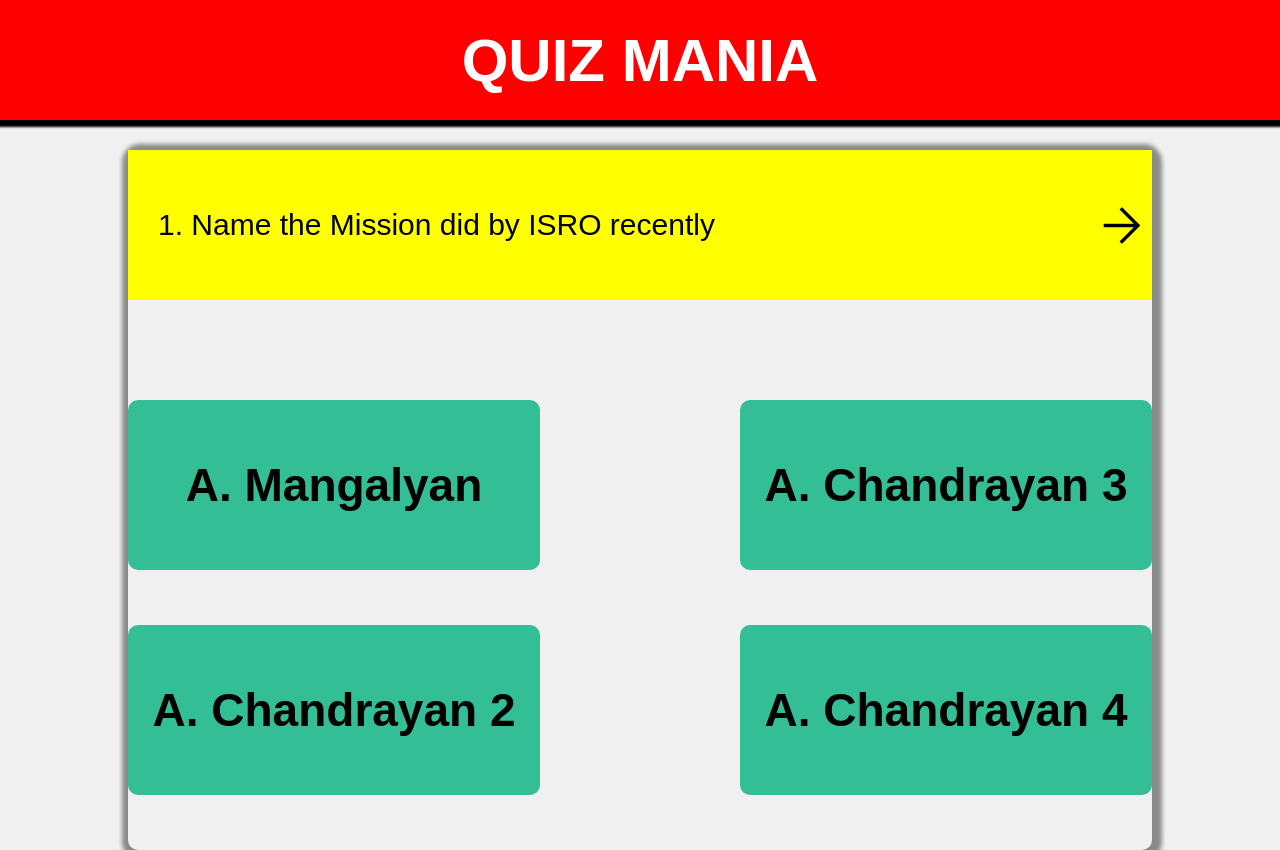
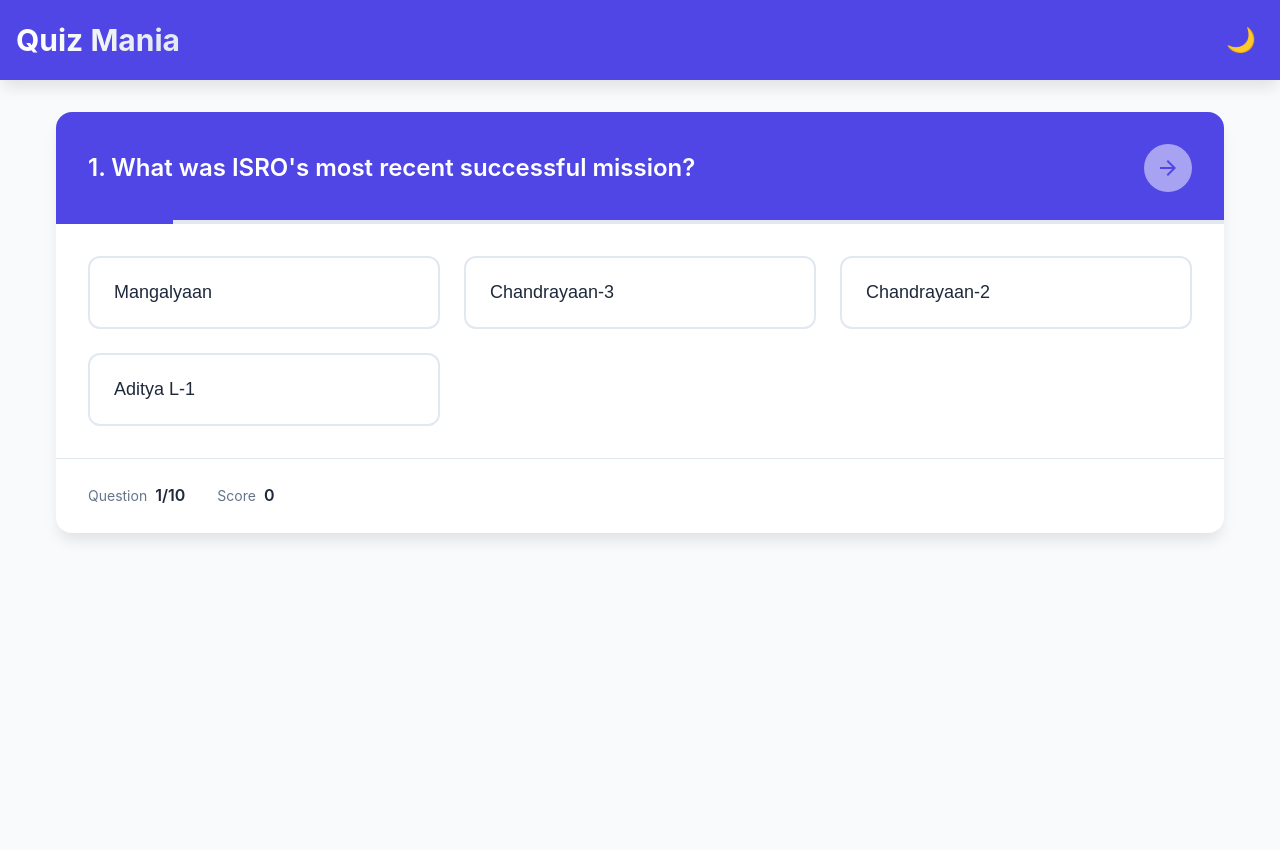
Before and after one commit to Sushanth-Hebri/Quizzopia, a plain HTML site: page index.html in a window 1280 px wide. After the commit the page ends 800 px from the top, so only its background shows below. Drawn offline with nearby package versions, Linux system fonts and the light colour scheme.

Commit message:
Update index.html

```diff
--- a/index.html
+++ b/index.html
@@ -3,246 +3,441 @@
 <head>
     <meta charset="UTF-8">
     <meta name="viewport" content="width=device-width, initial-scale=1.0">
-    <title>Quiz Home</title>
-    <link rel="icon" href="images/favicon.png" type="image/x-icon">
+    <title>Quiz Mania - Interactive Learning Platform</title>
     <link rel="stylesheet" href="https://fonts.googleapis.com/css2?family=Material+Symbols+Outlined:opsz,wght,FILL,GRAD@48,400,0,0" />
     <style>
-        body {
+        :root {
+            --primary: #4f46e5;
+            --primary-light: #6366f1;
+            --primary-dark: #4338ca;
+            --success: #22c55e;
+            --danger: #ef4444;
+            --warning: #f59e0b;
+            --background: #f8fafc;
+            --text: #1e293b;
+            --text-light: #64748b;
+            --card: #ffffff;
+            --border: #e2e8f0;
+            --shadow: 0 4px 6px -1px rgb(0 0 0 / 0.1);
+            --shadow-lg: 0 10px 15px -3px rgb(0 0 0 / 0.1);
+        }
+
+        .dark-mode {
+            --primary: #818cf8;
+            --primary-light: #a5b4fc;
+            --primary-dark: #6366f1;
+            --background: #0f172a;
+            --text: #e2e8f0;
+            --text-light: #94a3b8;
+            --card: #1e293b;
+            --border: #334155;
+        }
+
+        * {
             margin: 0;
             padding: 0;
-            /* Add padding to ensure consistent appearance */
-            display: flex;
-            /* Add display flex to center the content vertically */
-            justify-content: center;
-            /* Center the content horizontally */
-            align-items: center;
-            /* Center the content vertically */
-            min-height: 100vh;
-            /* Set a minimum height to ensure the content fills the screen */
-            background-color: #f0f0f0;
-            /* Add a background color for consistency */
-            font-family: Arial, sans-serif;
-            /* Specify a fallback font-family */
+            box-sizing: border-box;
+            transition: all 0.2s ease-in-out;
         }
 
-        .heading {
+        body {
+            font-family: 'Inter', system-ui, -apple-system, sans-serif;
+            background-color: var(--background);
+            color: var(--text);
+            line-height: 1.6;
+            min-height: 100vh;
+            display: flex;
+            flex-direction: column;
+        }
+
+        .header {
             position: fixed;
             top: 0;
             left: 0;
             width: 100%;
-            height: 80px;
+            background: var(--primary);
+            padding: 1rem;
+            box-shadow: var(--shadow-lg);
+            z-index: 50;
+            display: flex;
+            justify-content: space-between;
+            align-items: center;
+        }
+
+        .header h1 {
+            color: white;
+            font-size: 1.875rem;
+            font-weight: 700;
+            margin: 0;
+            background: linear-gradient(to right, #ffffff, #e2e8f0);
+            -webkit-background-clip: text;
+            -webkit-text-fill-color: transparent;
+            animation: shimmer 2s infinite;
+        }
+
+        @keyframes shimmer {
+            0% {
+                background-position: -200% center;
+            }
+            100% {
+                background-position: 200% center;
+            }
+        }
+
+        .theme-toggle {
+            background: none;
+            border: none;
+            color: white;
+            font-size: 1.5rem;
+            cursor: pointer;
+            padding: 0.5rem;
+            border-radius: 0.5rem;
+            transition: all 0.2s;
+        }
+
+        .theme-toggle:hover {
+            background: rgba(255, 255, 255, 0.1);
+        }
+
+        .container {
+            max-width: 1200px;
+            margin: 7rem auto 2rem;
+            padding: 0 1rem;
+            width: 100%;
+        }
+
+        .quiz-card {
+            background: var(--card);
+            border-radius: 1rem;
+            box-shadow: var(--shadow-lg);
+            overflow: hidden;
+            animation: slideUp 0.5s ease-out;
+        }
+
+        @keyframes slideUp {
+            from {
+                opacity: 0;
+                transform: translateY(20px);
+            }
+            to {
+                opacity: 1;
+                transform: translateY(0);
+            }
+        }
+
+        .question-section {
+            padding: 2rem;
+            background: var(--primary);
+            color: white;
+            display: flex;
+            justify-content: space-between;
+            align-items: center;
+            gap: 1rem;
+        }
+
+        .question-text {
+            font-size: 1.5rem;
+            font-weight: 600;
+            line-height: 1.4;
+            flex: 1;
+        }
+
+        .next-button {
+            background: white;
+            color: var(--primary);
+            border: none;
+            width: 3rem;
+            height: 3rem;
+            border-radius: 50%;
             display: flex;
             align-items: center;
             justify-content: center;
-            background-color: red;
-            color: white;
-            text-align: center;
-            font-size: 30px;
-            box-shadow: 1px 4px 2px 3px black;
-            padding: 20px 0;
-            /* Add padding for better appearance */
-            z-index: 1;
-            /* Add a higher z-index to keep it on top of other content */
+            cursor: pointer;
+            transition: all 0.2s;
+            flex-shrink: 0;
         }
 
-        .container {
-            width: 80%;
-            height: 100vh;
+        .next-button:hover {
+            transform: translateX(2px);
+            box-shadow: var(--shadow);
         }
 
-        .qpalete {
-            /* background-color: green; */
-            height: auto;
-            margin-top: 150px;
-            border-radius: 10px;
-            box-shadow: 2px 2px 4px 8px rgba(0, 0, 0, 0.423);
-
-
+        .next-button:disabled {
+            opacity: 0.5;
+            cursor: not-allowed;
         }
 
-        .question {
-            align-items: center;
-            display: flex;
-            background-color: yellow;
-            height: 150px;
-            justify-content: space-between;
+        .options-grid {
+            display: grid;
+            grid-template-columns: repeat(auto-fit, minmax(300px, 1fr));
+            gap: 1.5rem;
+            padding: 2rem;
         }
 
-        .questionyes {
+        .option-button {
+            background: var(--card);
+            border: 2px solid var(--border);
+            padding: 1.5rem;
+            border-radius: 0.75rem;
+            cursor: pointer;
+            font-size: 1.125rem;
+            font-weight: 500;
+            color: var(--text);
+            transition: all 0.2s;
             display: flex;
-            color: black;
-            font-size: 30px;
-            line-height: 1.2;
-            margin-left: 30px;
+            align-items: center;
+            gap: 1rem;
         }
 
-        .next {
-            display: flex;
-            justify-content: center;
-            align-items: center;
-            font-size: 35px;
-            height: 70px;
-            width: 40px;
-            right: 0 !important;
+        .option-button:hover {
+            border-color: var(--primary-light);
+            transform: translateY(-2px);
+            box-shadow: var(--shadow);
         }
 
-        .arrowright {
-            font-size: 55px;
-            margin-right: 20px;
+        .option-button.selected {
+            background: var(--primary);
+            border-color: var(--primary);
+            color: white;
         }
 
-        .arrowright:hover {
-            background-color: rgba(0, 0, 0, 0.362);
-            cursor: pointer;
-            border-radius: 50%;
+        .option-button.correct {
+            background: var(--success);
+            border-color: var(--success);
+            color: white;
         }
 
-        .option {
-            /* background-color: blue; */
-            height: 450px;
-            display: flex;
-            flex-direction: column;
-            margin-top: 100px;
-            justify-content: center;
+        .option-button.incorrect {
+            background: var(--danger);
+            border-color: var(--danger);
+            color: white;
         }
 
-        .optionrow1 {
-            /* background-color: brown; */
-            display: flex;
-            height: 225px;
-            justify-content: center;
+        .progress-bar {
+            height: 4px;
+            background: var(--border);
+            margin-top: -4px;
+            position: relative;
         }
 
-        .optionrow2 {
-            /* background-color: brown; */
-            display: flex;
-            height: 225px;
-            justify-content: center;
-
+        .progress-fill {
+            height: 100%;
+            background: var(--primary);
+            transition: width 0.3s ease;
         }
 
-        .opt {
-            padding: 10px;
-            height: 150px;
-            width: 400px;
-            background-color: rgb(51, 190, 149);
-            border-radius: 10px;
-            cursor: pointer;
+        .quiz-footer {
+            padding: 1.5rem 2rem;
+            border-top: 1px solid var(--border);
             display: flex;
-            justify-content: center;
+            justify-content: space-between;
             align-items: center;
-            font-size: 23px;
         }
 
-        .opt:hover {
-            background-color: rgb(43, 171, 43);
+        .quiz-stats {
+            display: flex;
+            gap: 2rem;
         }
 
-        .opt1,
-        .opt3 {
-            margin-right: 200px;
+        .stat {
+            display: flex;
+            align-items: center;
+            gap: 0.5rem;
         }
-        .opt.selected {
-            background-color: rgb(43, 171, 43) !important;
+
+        .stat-label {
+            color: var(--text-light);
+            font-size: 0.875rem;
+        }
+
+        .stat-value {
+            font-weight: 600;
+            color: var(--text);
+        }
+
+        @media (max-width: 768px) {
+            .container {
+                margin-top: 5rem;
+            }
+
+            .question-section {
+                padding: 1.5rem;
+            }
+
+            .question-text {
+                font-size: 1.25rem;
+            }
+
+            .options-grid {
+                grid-template-columns: 1fr;
+                padding: 1.5rem;
+            }
+
+            .quiz-footer {
+                flex-direction: column;
+                gap: 1rem;
+                align-items: flex-start;
+            }
         }
     </style>
 </head>
 <body>
-    <div class="heading">
-        <h1>QUIZ MANIA</h1>
+    <header class="header">
+        <h1>Quiz Mania</h1>
+        <button class="theme-toggle" aria-label="Toggle dark mode">🌙</button>
+    </header>
+
+    <div class="container">
+        <div class="quiz-card">
+            <div class="question-section">
+                <div class="question-text" id="questionText"></div>
+                <button class="next-button" onclick="showNextQuestion()" id="nextButton" disabled>
+                    <span class="material-symbols-outlined">arrow_forward</span>
+                </button>
             </div>
-    <div class="container">
-        <div class="qpalete">
-            <div class="question">
-                <div class="questionyes" id="questionText">1. Name the Mission did by ISRO recently</div>
-                <div class="next" onclick="showNextQuestion()">
-                    <span class="material-symbols-outlined arrowright">
-                        arrow_forward
-                    </span>
+
+            <div class="progress-bar">
+                <div class="progress-fill" id="progressBar"></div>
             </div>
+
+            <div class="options-grid" id="optionsGrid"></div>
+
+            <div class="quiz-footer">
+                <div class="quiz-stats">
+                    <div class="stat">
+                        <span class="stat-label">Question</span>
+                        <span class="stat-value"><span id="currentQuestion">1</span>/<span id="totalQuestions">10</span></span>
                     </div>
-            <div class="option">
-                <div class="optionrow1">
-                    <div class="opt opt1" onclick="selectOption(0)">
-                        <h1>A. Mangalyan</h1>
-                    </div>
-                    <div class="opt opt2" onclick="selectOption(1)">
-                        <h1>A. Chandrayan 3</h1>
-                    </div>
-                </div>
-                <div class="optionrow1">
-                    <div class="opt opt3" onclick="selectOption(2)">
-                        <h1>A. Chandrayan 2</h1>
-                    </div>
-                    <div class="opt opt4" onclick="selectOption(3)">
-                        <h1>A. Chandrayan 4</h1>
+                    <div class="stat">
+                        <span class="stat-label">Score</span>
+                        <span class="stat-value" id="score">0</span>
                     </div>
                 </div>
             </div>
         </div>
     </div>
+
     <script>
-        // Your existing CSS styles...
-        // Questions and Options Arrays
       const questions = [
-            "Name the mission did by ISRO recently",
-            "Who is the author of 'Harry Potter' series?",
-            // Add more questions here
+    "What was ISRO's most recent successful mission?",
+    "Who is the author of the 'Harry Potter' series?",
+    "Which planet is known as the Red Planet?",
+    "What is the capital of Japan?",
+    "Who painted the Mona Lisa?",
+    "What is the largest organ in the human body?",
+    "Which element has the chemical symbol 'Au'?",
+    "What is the fastest land animal?",
+    "Who wrote 'Romeo and Juliet'?",
+    "What is the largest planet in our solar system?"
 ];
 
 const options = [
-            ["A. Mangalyan", "A. Chandrayan 3", "A. Chandrayan 2", "A. Chandrayan 4"],
-            ["A. J.K. Rowling", "B. Stephen King", "C. Dan Brown", "D. George R.R. Martin"],
-            // Add more options for each question here
+    ["Mangalyaan", "Chandrayaan-3", "Chandrayaan-2", "Aditya L-1"],
+    ["J.K. Rowling", "Stephen King", "Dan Brown", "George R.R. Martin"],
+    ["Mars", "Venus", "Jupiter", "Mercury"],
+    ["Tokyo", "Kyoto", "Osaka", "Hiroshima"],
+    ["Leonardo da Vinci", "Michelangelo", "Pablo Picasso", "Vincent van Gogh"],
+    ["Skin", "Heart", "Brain", "Liver"],
+    ["Gold", "Silver", "Aluminum", "Copper"],
+    ["Cheetah", "Lion", "Gazelle", "Leopard"],
+    ["William Shakespeare", "Charles Dickens", "Jane Austen", "Mark Twain"],
+    ["Jupiter", "Saturn", "Uranus", "Neptune"]
 ];
 
-        // Answer Array (Question Number, Correct Option Index)
-        const answers = [
-            [0, 0], // Question 1, Correct Option Index 0 (A. Mangalyan)
-            [1, 0], // Question 2, Correct Option Index 0 (A. J.K. Rowling)
-            // Add more answers for each question here
-        ];
-
-        // Selected Option Array
-        const selectedAnswers = [];
+const correctAnswers = [1, 0, 0, 0, 0, 0, 0, 0, 0, 0];
 
 let currentQuestionIndex = 0;
+let score = 0;
+let selectedAnswers = new Array(questions.length).fill(null);
 
-        function showNextQuestion() {
-            addToSelectedAnswers();
-            if (currentQuestionIndex < questions.length - 1) {
-                currentQuestionIndex++;
-                document.getElementById("questionText").textContent = questions[currentQuestionIndex];
-                const optionElements = document.querySelectorAll(".opt");
-                for (let i = 0; i < optionElements.length; i++) {
-                    optionElements[i].querySelector("h1").textContent = options[currentQuestionIndex][i];
-                    optionElements[i].classList.remove("selected");
+function updateUI() {
+    document.getElementById('questionText').textContent = `${currentQuestionIndex + 1}. ${questions[currentQuestionIndex]}`;
+
+    const progress = ((currentQuestionIndex + 1) / questions.length) * 100;
+    document.getElementById('progressBar').style.width = `${progress}%`;
+
+    document.getElementById('currentQuestion').textContent = currentQuestionIndex + 1;
+    document.getElementById('totalQuestions').textContent = questions.length;
+    document.getElementById('score').textContent = score;
+
+    const optionsGrid = document.getElementById('optionsGrid');
+    optionsGrid.innerHTML = '';
+
+    options[currentQuestionIndex].forEach((option, index) => {
+        const button = document.createElement('button');
+        button.className = 'option-button';
+        if (selectedAnswers[currentQuestionIndex] === index) {
+            button.classList.add('selected');
         }
-                const selectedOption = selectedAnswers[currentQuestionIndex];
-                if (selectedOption !== undefined) {
-                    const optionElement = document.querySelector(`.opt${selectedOption + 1}`);
-                    optionElement.classList.add("selected");
+        button.onclick = () => selectOption(index);
+        button.textContent = option;
+        optionsGrid.appendChild(button);
+    });
+
+    document.getElementById('nextButton').disabled = selectedAnswers[currentQuestionIndex] === null;
 }
+
+function selectOption(optionIndex) {
+    const buttons = document.querySelectorAll('.option-button');
+    buttons.forEach(button => button.classList.remove('selected', 'correct', 'incorrect'));
+    buttons[optionIndex].classList.add('selected');
+
+    // Handle score tracking correctly
+    if (selectedAnswers[currentQuestionIndex] === null) {
+        if (optionIndex === correctAnswers[currentQuestionIndex]) {
+            score++;
+        }
+    } else {
+        if (selectedAnswers[currentQuestionIndex] === correctAnswers[currentQuestionIndex]) {
+            score--; // Deduct score if changing a correct answer
+        }
+        if (optionIndex === correctAnswers[currentQuestionIndex]) {
+            score++;
         }
     }
 
-        function selectOption(optionIndex) {
-            const selectedOption = document.querySelector(".opt.selected");
-            if (selectedOption) {
-                selectedOption.classList.remove("selected");
+    selectedAnswers[currentQuestionIndex] = optionIndex;
+
+    document.getElementById('score').textContent = score;
+    document.getElementById('nextButton').disabled = false;
+
+    // Highlight correct and incorrect answers
+    if (optionIndex === correctAnswers[currentQuestionIndex]) {
+        buttons[optionIndex].classList.add('correct');
+    } else {
+        buttons[optionIndex].classList.add('incorrect');
+        buttons[correctAnswers[currentQuestionIndex]].classList.add('correct');
     }
-            const optionElement = document.querySelector(`.opt${optionIndex + 1}`);
-            optionElement.classList.add("selected");
 }
 
-        function addToSelectedAnswers() {
-            const selectedOption = document.querySelector(".opt.selected");
-            if (selectedOption) {
-                const selectedOptionIndex = parseInt(selectedOption.classList[1].replace("opt", "")) - 1;
-                selectedAnswers[currentQuestionIndex] = selectedOptionIndex;
-                console.log("Selected Answers:", selectedAnswers);
+function showNextQuestion() {
+    if (currentQuestionIndex < questions.length - 1) {
+        currentQuestionIndex++;
+        updateUI();
+    } else {
+        document.querySelector('.quiz-card').innerHTML = `
+            <div class="question-section">
+                <div class="question-text">Quiz Completed!</div>
+            </div>
+            <div class="options-grid" style="text-align: center; padding: 3rem;">
+                <h2>Your Final Score: ${score}/${questions.length}</h2>
+                <p style="margin-top: 1rem; color: var(--text-light);">
+                    ${score === questions.length ? 'Perfect score! Excellent work!' :
+                      score >= questions.length * 0.7 ? 'Great job! Keep it up!' :
+                      score >= questions.length * 0.5 ? 'Good effort! Room for improvement.' :
+                      'Keep practicing! You can do better!'}
+                </p>
+                <button onclick="location.reload()" class="option-button" style="margin-top: 2rem;">
+                    Try Again
+                </button>
+            </div>
+        `;
     }
 }
+
+// Initialize the quiz
+updateUI();
+
     </script>
 </body>
 </html>
```
Lines whose indentation alone changed are shown as unchanged.
